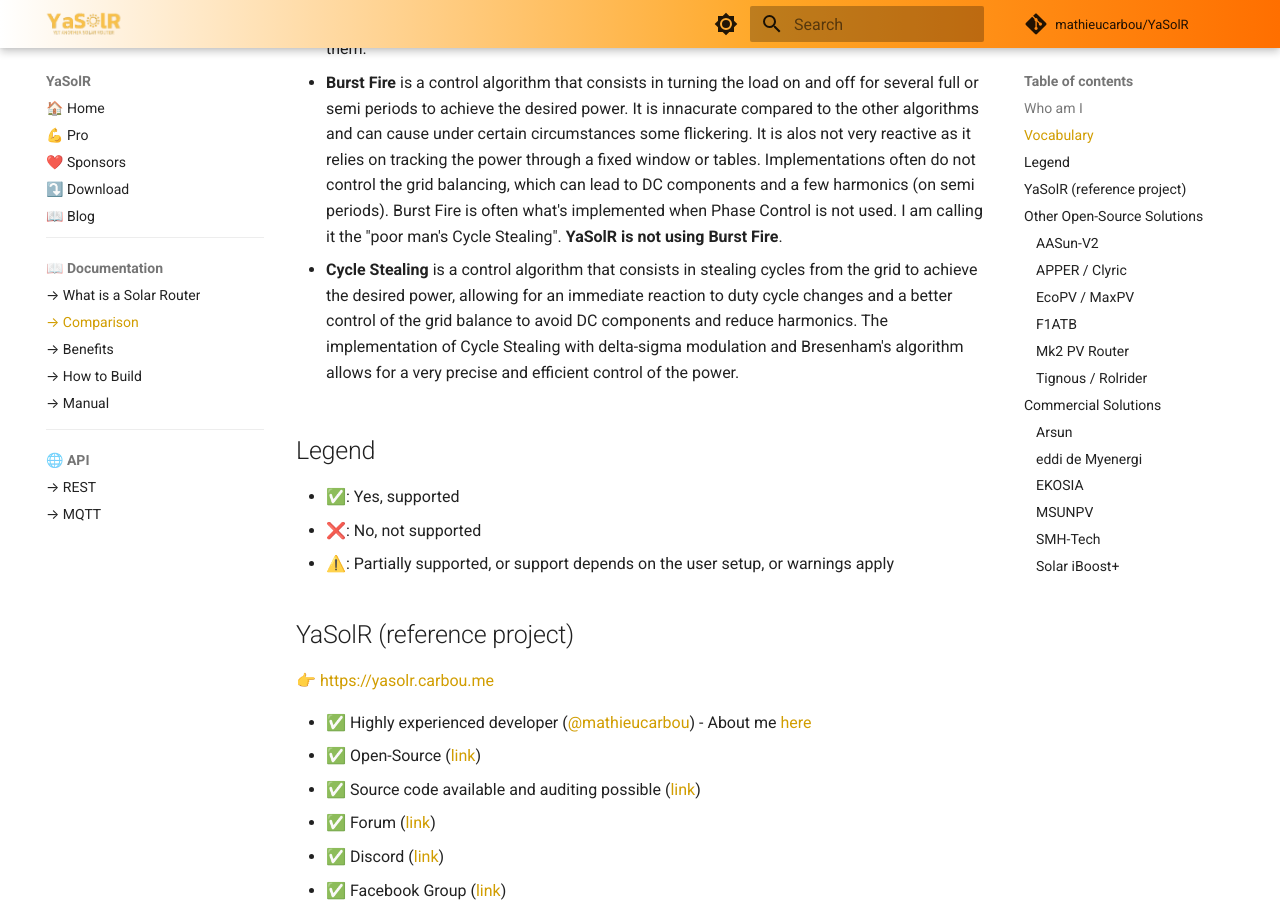
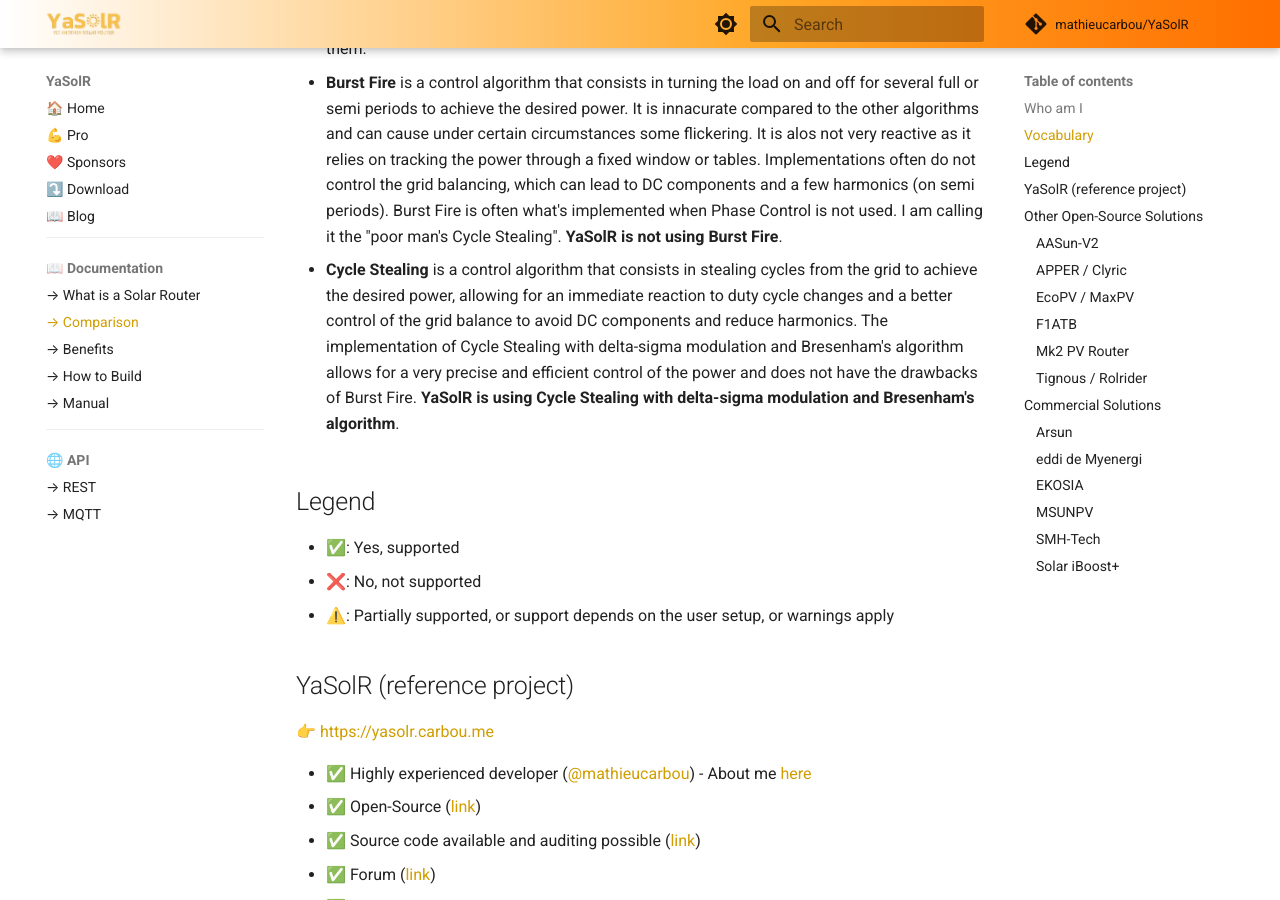
Before and after one commit to mathieucarbou/YaSolR, an MkDocs documentation site: the page built from docs/comparison.md, in a window 1280 px wide and 900 px high, scrolled down 1038 px. Built offline with MkDocs 1.6.1 and Material for MkDocs 9.7.7, drawn with Linux system fonts in a browser that asks for light colours; comment, search, counter and statistics services are not loaded.

Commit message:
Update website

```diff
--- a/docs/comparison.md
+++ b/docs/comparison.md
@@ -25,7 +25,7 @@
 
 - **Burst Fire** is a control algorithm that consists in turning the load on and off for several full or semi periods to achieve the desired power. It is innacurate compared to the other algorithms and can cause under certain circumstances some flickering. It is alos not very reactive as it relies on tracking the power through a fixed window or tables. Implementations often do not control the grid balancing, which can lead to DC components and a few harmonics (on semi periods). Burst Fire is often what's implemented when Phase Control is not used. I am calling it the "poor man's Cycle Stealing". **YaSolR is not using Burst Fire**.
 
-- **Cycle Stealing** is a control algorithm that consists in stealing cycles from the grid to achieve the desired power, allowing for an immediate reaction to duty cycle changes and a better control of the grid balance to avoid DC components and reduce harmonics. The implementation of Cycle Stealing with delta-sigma modulation and Bresenham's algorithm allows for a very precise and efficient control of the power.
+- **Cycle Stealing** is a control algorithm that consists in stealing cycles from the grid to achieve the desired power, allowing for an immediate reaction to duty cycle changes and a better control of the grid balance to avoid DC components and reduce harmonics. The implementation of Cycle Stealing with delta-sigma modulation and Bresenham's algorithm allows for a very precise and efficient control of the power and does not have the drawbacks of Burst Fire. **YaSolR is using Cycle Stealing with delta-sigma modulation and Bresenham's algorithm**.
 
 ## Legend
 
```
